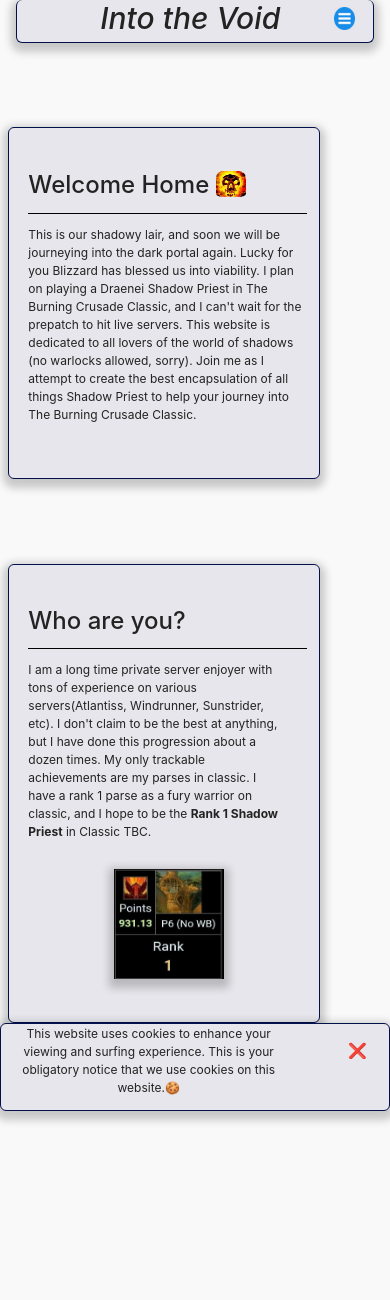
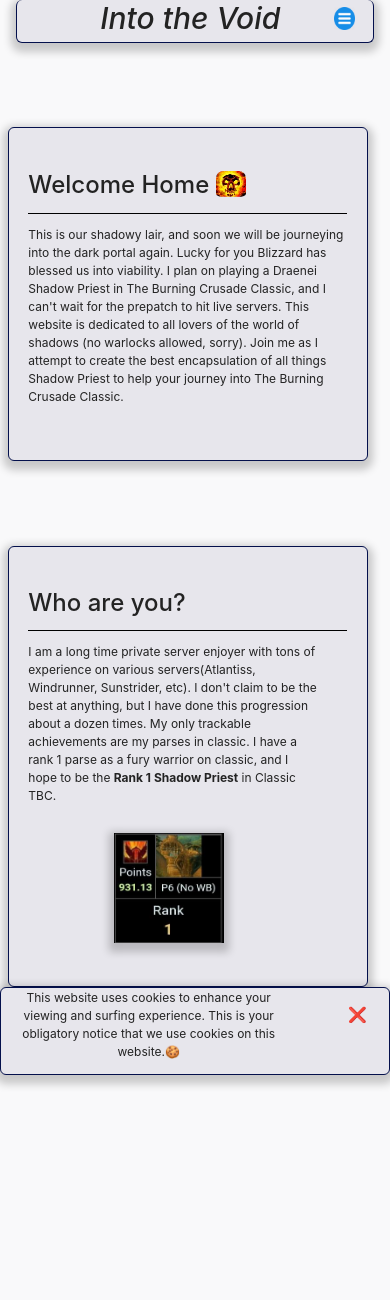
Before and after one commit to codyhinz/intoTheVoid, a PHP site: page / in a window 390 px wide. Shown: the top 1300 px of the page. Run offline with PHP 8.4, Linux system fonts and the light colour scheme.

Commit message:
Few small visual bug changes

```diff
--- a/index.php
+++ b/index.php
@@ -3,12 +3,12 @@
     include('./view/header.php');
 ?>
 <div class="row container">
-    <div class="introduction col-xl-5 col-lg-11 col-md-11 col-sm-11">
+    <div class="introduction col-xl-5 col-lg-12 col-md-12 col-sm-12 col-12">
         <h2>Welcome Home&nbsp;<img src="./view/shadowwordpain.jpg" width="30" height="30" alt="Shadow Word Pain Icon" class="introicon"></h2><hr/>
         <p>This is our shadowy lair, and soon we will be journeying into the dark portal again. Lucky for you Blizzard has blessed us into viability. I plan on playing a Draenei Shadow Priest in The Burning Crusade Classic, and I can't wait for the prepatch to hit live servers. This website is dedicated to all lovers of the world of shadows (no warlocks allowed, sorry). Join me as I attempt to create the best encapsulation of all things Shadow Priest to help your journey into The Burning Crusade Classic.
         </p>
     </div>
-    <div class="introduction col-xl-5 col-lg-11 col-md-11 col-sm-11">
+    <div class="introduction col-xl-5 col-lg-12 col-md-12 col-sm-12 col-12">
         <h2>Who are you?</h2><hr/>
         <div class="row">
             <div class="col-xl-9 col-lg-9 col-md-9 col-sm-11 col-11">
--- a/view/style.css
+++ b/view/style.css
@@ -183,7 +183,7 @@ input:checked + .slider:before {
     z-index: 1;
     padding: 0.1rem 0.5rem;
     background-color: var(--bg-secondary-color);
-    top: 84.5vh;
+    top: 87vh;
     border-radius: 0.5rem;
     font-size: 20px;
     -webkit-box-shadow: 0px 4px 8px 5px rgba(0,0,0,0.2);
@@ -268,10 +268,6 @@ footer {
       -webkit-box-shadow: 0px 4px 8px 5px rgba(0,0,0,0.2);
       box-shadow: 0px 4px 8px 5px rgba(0,0,0,0.2);
     }
-    .introduction {
-      width: 80vw;
-      padding-right: 3vw;
-    }
   }
 
 @media screen and (max-width: 767px) {
```
